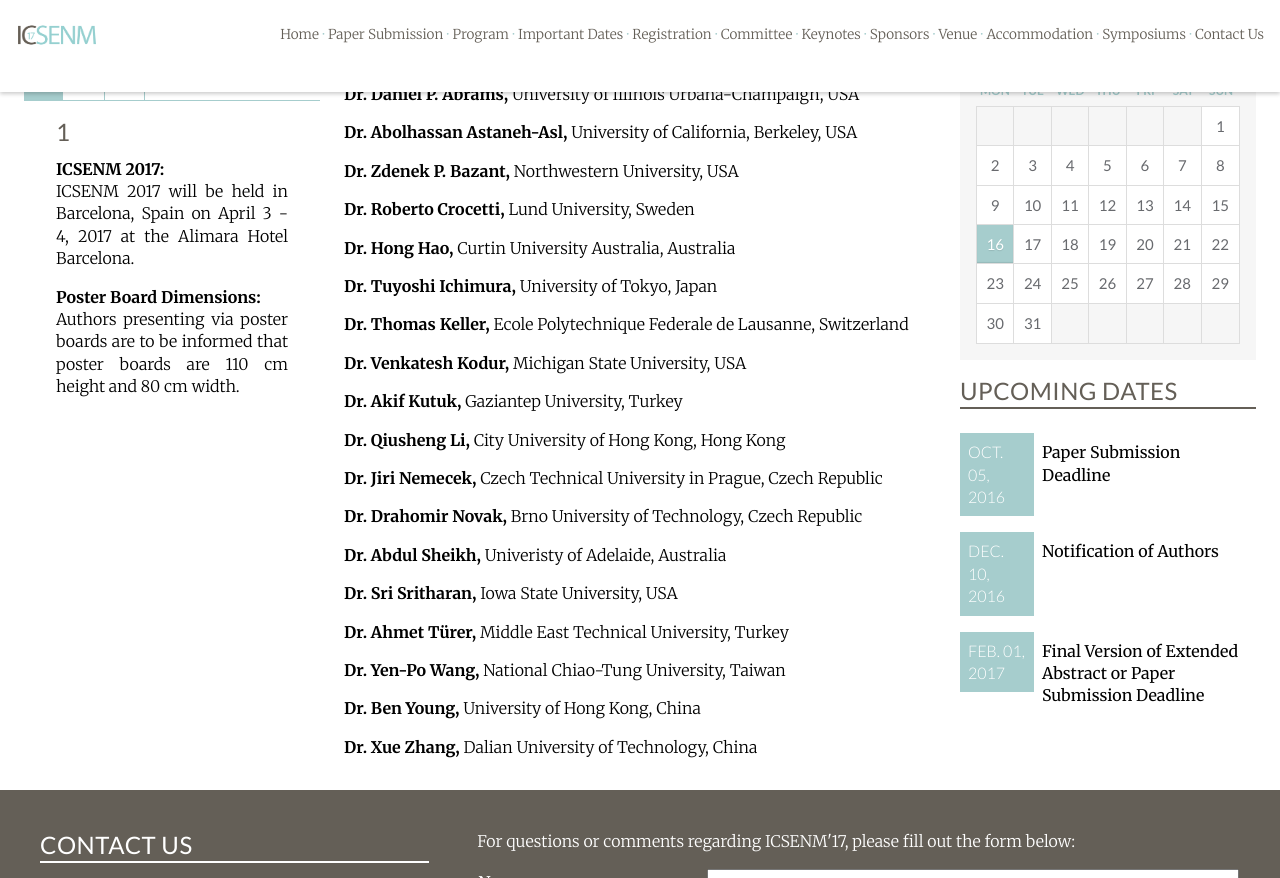
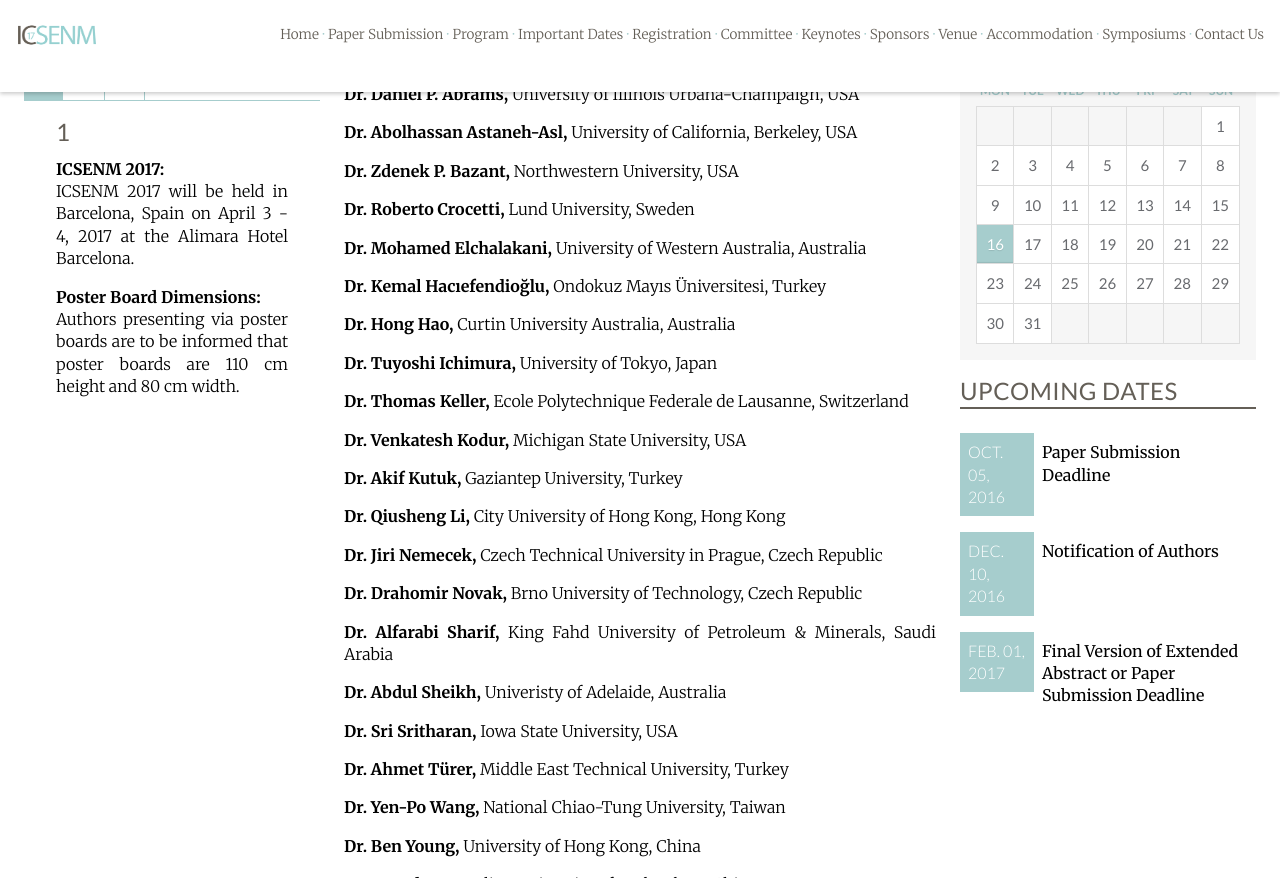
Before and after one commit to intaset/icsenm, a Jekyll site: the page built from committee.html, in a window 1280 px wide and 900 px high, scrolled down 511 px, cut to the strip 22-900 px from the top of the window. Built offline with Jekyll 4.4.1, drawn with Linux system fonts in a browser that asks for light colours; nearby versions of some CDN libraries; Markdown is read by kramdown in place of the engine named in the settings; comment, search, counter and statistics services are not loaded.

Commit message:
updated sc

```diff
--- a/committee.html
+++ b/committee.html
@@ -18,6 +18,8 @@ keyword: structural engineering, structural engineering conference 2016, buildin
     <!-- <p class="body"><b>Dr. Mark Bradford,</b> University of New South Wales, Australia</p>
     <p class="body"><b>Dr. Chun-Man Chan,</b> Hong Kong University of Science & Technology, Hong Kong</p> -->
     <p class="body"><b>Dr. Roberto Crocetti,</b> Lund University, Sweden</p>
+    <p class="body"><b>Dr. Mohamed Elchalakani,</b> University of Western Australia, Australia</p>
+    <p class="body"><b>Dr. Kemal Hacıefendioğlu,</b> Ondokuz Mayıs Üniversitesi, Turkey</p>
     <!-- <p class="body"><b>Dr. Abdurrahman Güner,</b> Istanbul University, Turkey</p>
     <p class="body"><b>Dr. Petr Hájek,</b> Czech Technical University in Prague, Czech Republic</p>
     <p class="body"><b>Dr. Jan Hofmann,</b> University of Stuttgart, Germany</p> -->
@@ -33,6 +35,7 @@ keyword: structural engineering, structural engineering conference 2016, buildin
     <p class="body"><b>Dr. Jiri Nemecek,</b> Czech Technical University in Prague, Czech Republic</p>
     <p class="body"><b>Dr. Drahomir Novak,</b> Brno University of Technology, Czech Republic</p>
     <!-- <p class="body"><b>Dr. Sze Dai Pang,</b> National University of Singapore, Singapore</p> -->
+    <p class="body"><b>Dr. Alfarabi Sharif,</b> King Fahd University of Petroleum & Minerals, Saudi Arabia</p>
     <p class="body"><b>Dr. Abdul Sheikh,</b> Univeristy of Adelaide, Australia</p>
     <p class="body"><b>Dr. Sri Sritharan,</b> Iowa State University, USA</p>
     <p class="body"><b>Dr. Ahmet Türer,</b> Middle East Technical University, Turkey</p>
```
Also changed, not shown: 1 other file.
